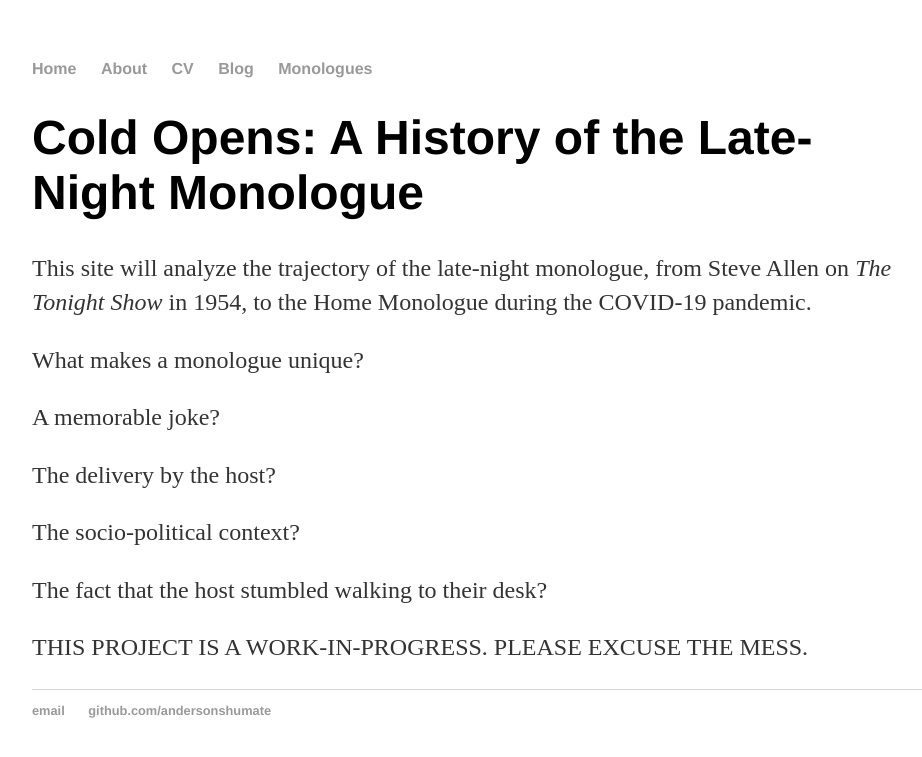
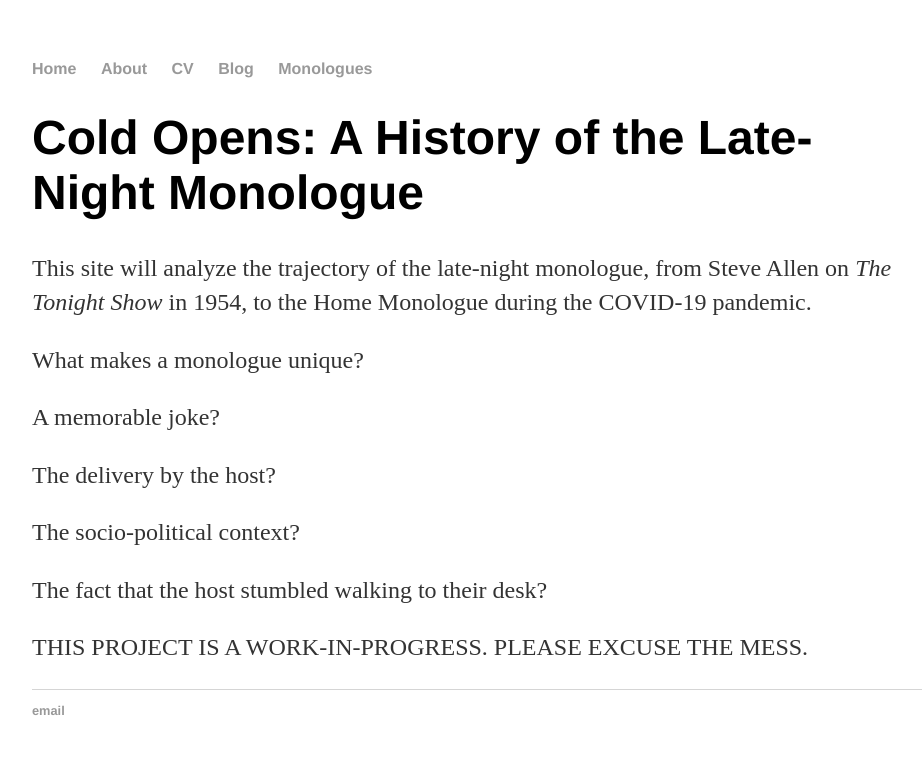
Before and after one commit to andersonshumate/andersonshumate.github.io, a Jekyll site: the page built from index.html, in a window 1280 px wide. Shown: the top 757 px of the page, without its empty margins (160-1082 px from the left). Built offline with Jekyll 4.4.1, drawn with Linux system fonts in a browser that asks for light colours.

Commit message:
Update default.html

```diff
--- a/_layouts/default.html
+++ b/_layouts/default.html
@@ -22,8 +22,7 @@
 			</div><!-- /.container -->
 			<footer>
 	    		<ul>
-				<li><a href="mailto:andersonwshumate@gmail.com">email</a></li>
-	        		<li><a href="My Github Profile">github.com/andersonshumate</a></li>
+				<li><a href="mailto:coldopensblog@gmail.com">email</a></li>
 				</ul>
 			</nav>
 			</footer>
```
